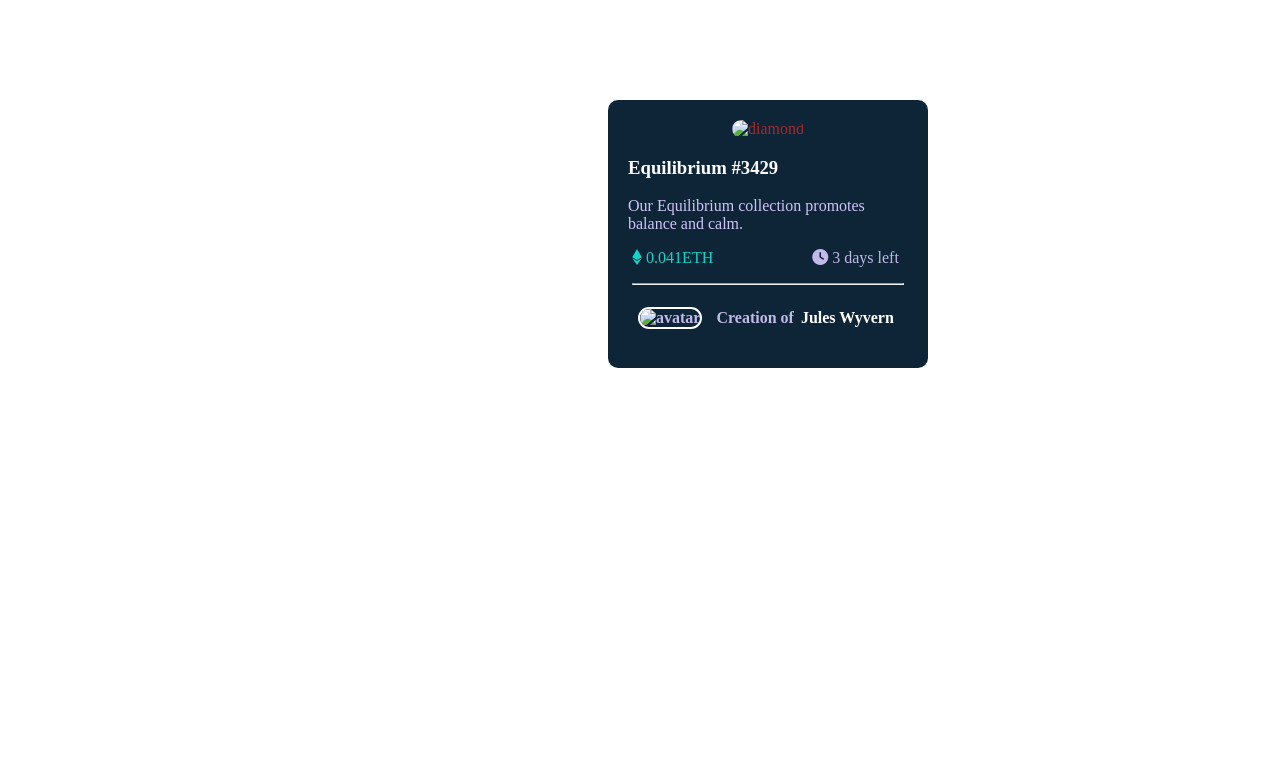
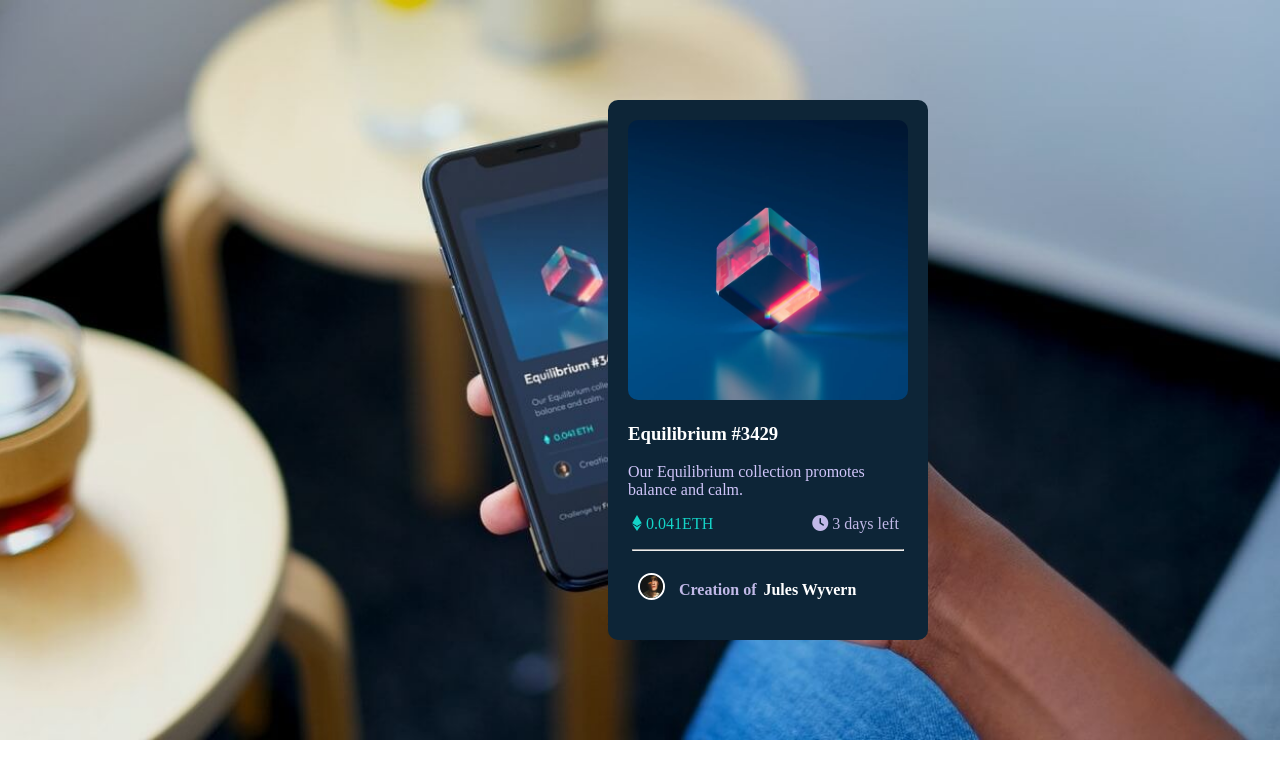
Before and after one commit to RaniaEl-khouly/NFT-Card-component, a plain HTML site: page index.html in a window 1280 px wide. Drawn offline with Linux system fonts and the light colour scheme; the site is published under a folder, as on GitHub Pages, so addresses that start at the root find nothing.

Commit message:
eliminate dash before image file to make images appear

```diff
--- a/index.html
+++ b/index.html
@@ -9,7 +9,7 @@
 </head>
 <body>
     <div class="box">
-        <img class="diamond" src="/images/image-equilibrium.jpg" alt="diamond" width="280" height="280">
+        <img class="diamond" src="images/image-equilibrium.jpg" alt="diamond" width="280" height="280">
         <h3>Equilibrium #3429</h3>
         <p>Our Equilibrium collection promotes balance and calm.</p>
 
@@ -21,7 +21,7 @@
 <hr>
          <div>
 
-            <h4><img class="avatar" src="/images/image-avatar.png" alt="avatar" width="23" height="23"> Creation of <span> Jules Wyvern </span></h4>
+            <h4><img class="avatar" src="images/image-avatar.png" alt="avatar" width="23" height="23"> Creation of <span> Jules Wyvern </span></h4>
          </div>
     </div>
 </body>
--- a/style.css
+++ b/style.css
@@ -1,5 +1,5 @@
 body{
-    background: url(/images/background.jpg) center/cover no-repeat;
+    background: url(images/background.jpg) center/cover no-repeat;
 
 }
 .box{
```
